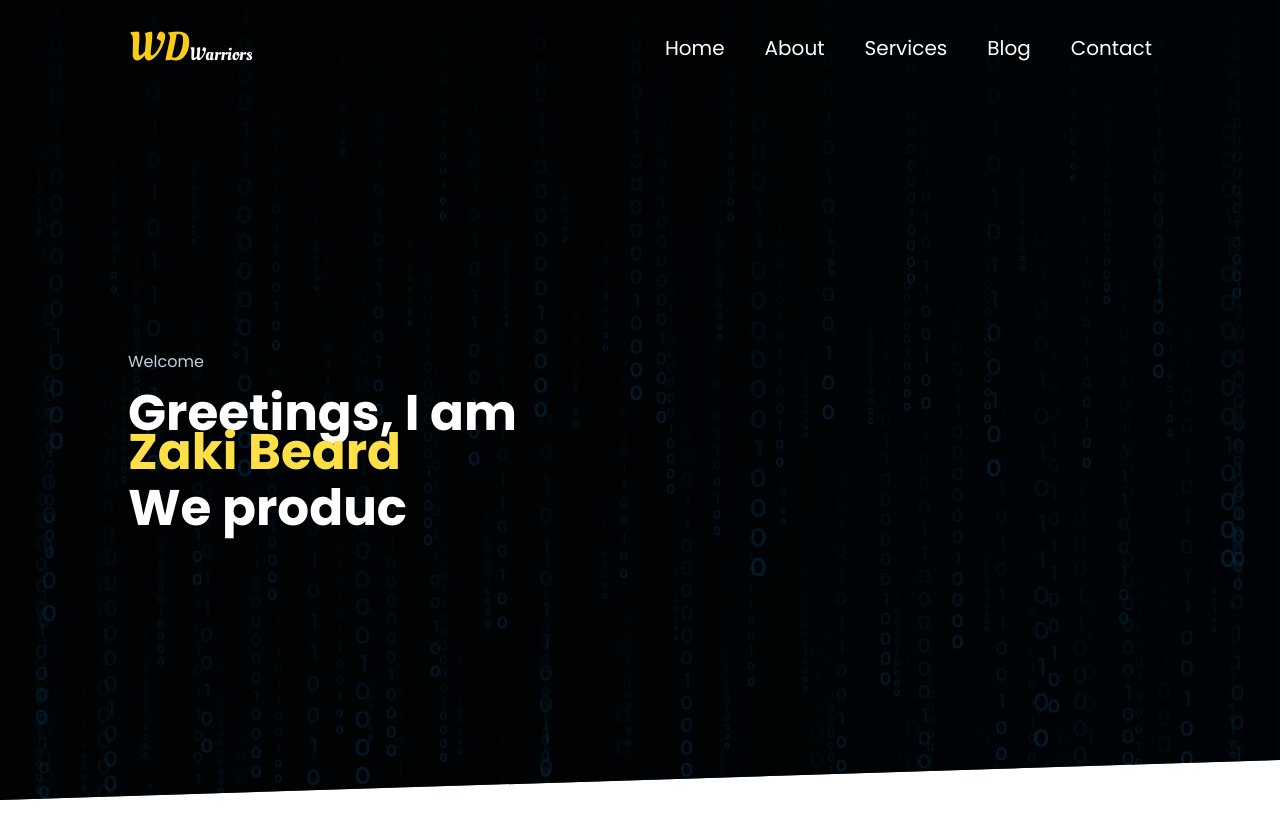
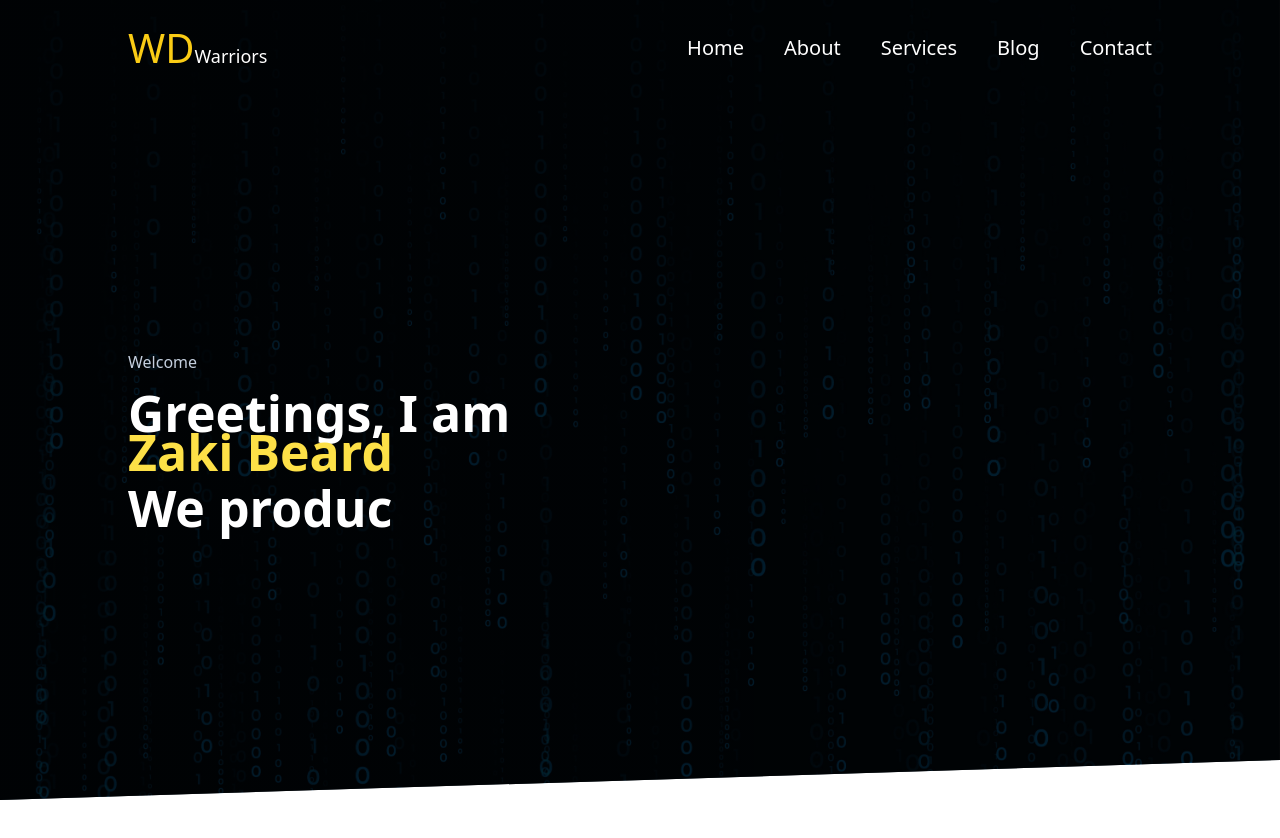
Before and after one commit to PiratesZackrozaq/portfolioReact, a Next.js app: page / in a window 1280 px wide. Shown: the top 838 px of the page. Built offline with nearby package versions, Linux system fonts and the light colour scheme.

Commit message:
Add files via upload

```diff
--- a/tailwind.config.ts
+++ b/tailwind.config.ts
@@ -1,19 +1,19 @@
-import type { Config } from "tailwindcss";
-
-const config: Config = {
+/** @type {import('tailwindcss').Config} */
+module.exports = {
   content: [
+    "./app/**/*.{js,ts,jsx,tsx,mdx}",
     "./pages/**/*.{js,ts,jsx,tsx,mdx}",
     "./components/**/*.{js,ts,jsx,tsx,mdx}",
-    "./app/**/*.{js,ts,jsx,tsx,mdx}",
+
+    // Or if using `src` directory:
+    "./src/**/*.{js,ts,jsx,tsx,mdx}",
   ],
-  theme: {
-    extend: {
-      fontFamily: {
-        logo: ["Oleo Script", "system-ui"],
-        primary: ["Poppins", "sans-serif"],
-      },
+  extend: {
+    fontFamily: {
+      logo: ["Oleo Script", "system-ui"],
+      primary: ["Poppins", "sans-serif"],
     },
   },
+
   plugins: [],
-};
-export default config;
+}
```
Also changed, not shown: package.json (+5 -4 lines).
